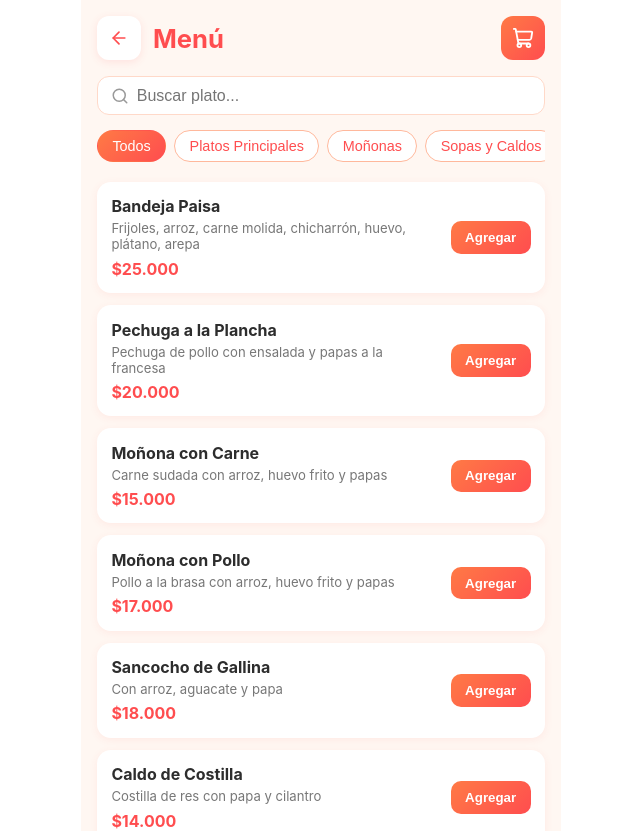
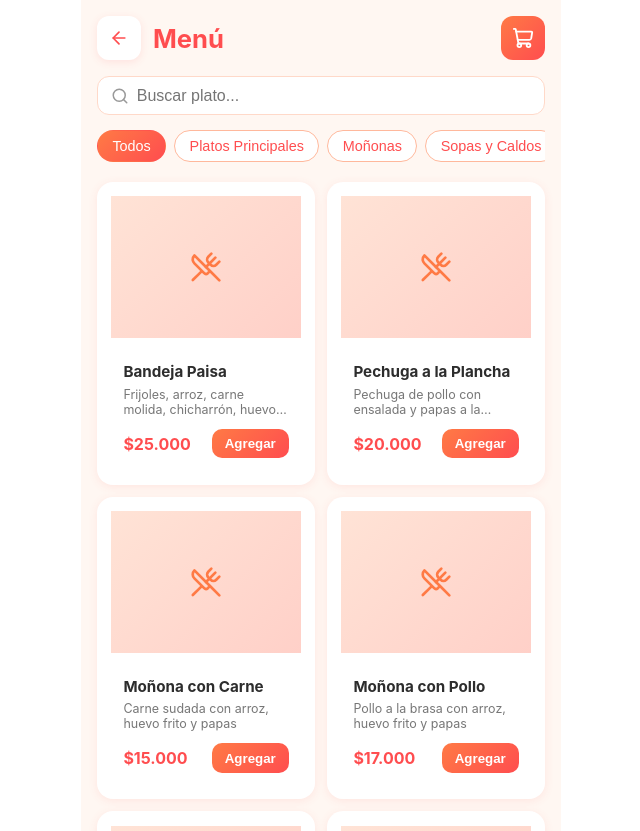
Before and after one commit to Sofia05090/GestionaTodoyPideYa, a React (Vite) app in the folder frontend/: page /menu in a window 1280 px wide. Shown: the top 831 px of the page, without its empty margins (319-959 px from the left). Built offline with nearby package versions, Linux system fonts and the light colour scheme.

Commit message:
Contador de unidades pedidas e imagen del plato

```diff
--- /dev/null
+++ b/frontend/src/componentes/cliente/menu/ImagenPlato.jsx
@@ -0,0 +1,27 @@
+// [SOLO-WEB] Imagen del plato con respaldo si no existe o no carga
+import { useState } from "react";
+import { UtensilsCrossed } from "lucide-react";
+
+function ImagenPlato({ src, alt }) {
+  const [fallo, setFallo] = useState(false);
+
+  if (!src || fallo) {
+    return (
+      <div className="imagen-plato imagen-plato--vacia">
+        <UtensilsCrossed size={32} />
+      </div>
+    );
+  }
+
+  return (
+    <img
+      className="imagen-plato"
+      src={src}
+      alt={alt}
+      loading="lazy"
+      onError={() => setFallo(true)}
+    />
+  );
+}
+
+export default ImagenPlato;
--- a/frontend/src/componentes/cliente/menu/Menu.css
+++ b/frontend/src/componentes/cliente/menu/Menu.css
@@ -139,3 +139,66 @@
 
 .menu-mensaje { padding: 2rem 0; text-align: center; color: #777; }
 .menu-mensaje--error { color: #d4380d; }
+
+.menu-lista {
+  display: grid;
+  grid-template-columns: repeat(auto-fill, minmax(160px, 1fr));
+  gap: 0.75rem;
+}
+
+.menu-tarjeta {
+  display: flex;
+  flex-direction: column;
+  overflow: hidden;
+  border-radius: 16px;
+  background: #fff;
+  box-shadow: 0 2px 10px rgba(255, 77, 79, 0.1);
+}
+
+.imagen-plato { display: block; width: 100%; aspect-ratio: 4 / 3; object-fit: cover; }
+
+.imagen-plato--vacia {
+  display: flex;
+  align-items: center;
+  justify-content: center;
+  background: linear-gradient(135deg, #ffe3d6, #ffd0c8);
+  color: #ff7a45;
+}
+
+.menu-tarjeta-cuerpo { display: flex; flex: 1; flex-direction: column; gap: 0.35rem; padding: 0.75rem; }
+.menu-tarjeta-nombre { margin: 0; font-size: 0.95rem; color: #2d2d2d; }
+
+.menu-tarjeta-descripcion {
+  margin: 0;
+  display: -webkit-box;
+  -webkit-line-clamp: 2;
+  line-clamp: 2;
+  -webkit-box-orient: vertical;
+  overflow: hidden;
+  font-size: 0.78rem;
+  color: #777;
+}
+
+.menu-tarjeta-pie {
+  display: flex;
+  align-items: center;
+  justify-content: space-between;
+  gap: 0.5rem;
+  margin-top: auto;
+  padding-top: 0.4rem;
+}
+
+.menu-tarjeta-precio { font-weight: 700; color: #ff4d4f; }
+
+.menu-boton-agregar {
+  padding: 0.45rem 0.8rem;
+  border: none;
+  border-radius: 10px;
+  background: linear-gradient(135deg, #ff7a45, #ff4d4f);
+  color: #fff;
+  font-weight: 600;
+  cursor: pointer;
+}
+
+.menu-tarjeta--agotada .imagen-plato { opacity: 0.55; filter: grayscale(1); }
+.menu-agotado { font-size: 0.8rem; font-weight: 700; color: #999; }
--- a/frontend/src/componentes/cliente/menu/Menu.jsx
+++ b/frontend/src/componentes/cliente/menu/Menu.jsx
@@ -1,4 +1,4 @@
-// [SOLO-WEB] Pantalla de menú: buscador, filtro por categoría, platos y botón del carrito
+// [SOLO-WEB] Pantalla de menú: buscador, filtro por categoría, platos en tarjetas y botón del carrito
 import { useState, useEffect } from "react";
 import { useNavigate } from "react-router-dom";
 import { ShoppingCart, Search } from "lucide-react";
@@ -6,6 +6,8 @@ import { obtenerProductos, obtenerCategorias } from "../../../servicios/menuClie
 import { formatearPrecio } from "../../../servicios/carritoServicio";
 import { useCarrito } from "../../../hooks/useCarrito";
 import BotonVolver from "../../compartido/ui/BotonVolver";
+import ContadorCantidad from "../../compartido/ui/ContadorCantidad";
+import ImagenPlato from "./ImagenPlato";
 import "./Menu.css";
 
 // Quita mayúsculas y tildes para que "monona" encuentre "Moñona"
@@ -15,7 +17,7 @@ function normalizar(texto) {
 
 function Menu() {
   const navegar = useNavigate();
-  const { items, agregar, cantidadTotal } = useCarrito();
+  const { items, agregar, cambiarCantidad, cantidadTotal } = useCarrito();
 
   const [productos, setProductos] = useState([]);
   const [categorias, setCategorias] = useState([]);
@@ -112,28 +114,40 @@ function Menu() {
 
       <div className="menu-lista">
         {productosFiltrados.map((producto) => {
-          const enCarrito = items.find((item) => item.id === producto.id);
+          const cantidad = items.find((item) => item.id === producto.id)?.cantidad ?? 0;
 
           return (
-            <article key={producto.id} className="menu-tarjeta">
-              <div className="menu-tarjeta-info">
+            <article
+              key={producto.id}
+              className={producto.disponible ? "menu-tarjeta" : "menu-tarjeta menu-tarjeta--agotada"}
+            >
+              <ImagenPlato src={producto.imagen} alt={producto.nombre} />
+
+              <div className="menu-tarjeta-cuerpo">
                 <h3 className="menu-tarjeta-nombre">{producto.nombre}</h3>
                 <p className="menu-tarjeta-descripcion">{producto.descripcion}</p>
-                <p className="menu-tarjeta-precio">{formatearPrecio(producto.precio)}</p>
-              </div>
 
+                <div className="menu-tarjeta-pie">
+                  <span className="menu-tarjeta-precio">{formatearPrecio(producto.precio)}</span>
+
+                  {!producto.disponible ? (
+                    <span className="menu-agotado">Agotado</span>
+                  ) : cantidad === 0 ? (
                     <button
                       className="menu-boton-agregar"
                       type="button"
                       onClick={() => agregar(producto)}
-                disabled={!producto.disponible}
                     >
-                {!producto.disponible
-                  ? "Agotado"
-                  : enCarrito
-                  ? `Agregar (${enCarrito.cantidad})`
-                  : "Agregar"}
+                      Agregar
                     </button>
+                  ) : (
+                    <ContadorCantidad
+                      cantidad={cantidad}
+                      alCambiar={(nueva) => cambiarCantidad(producto.id, nueva)}
+                    />
+                  )}
+                </div>
+              </div>
             </article>
           );
         })}
--- /dev/null
+++ b/frontend/src/componentes/compartido/ui/ContadorCantidad.css
@@ -0,0 +1,16 @@
+.contador { display: flex; align-items: center; gap: 0.4rem; }
+
+.contador-boton {
+  display: flex;
+  align-items: center;
+  justify-content: center;
+  width: 30px;
+  height: 30px;
+  border: none;
+  border-radius: 8px;
+  background: linear-gradient(135deg, #ff7a45, #ff4d4f);
+  color: #fff;
+  cursor: pointer;
+}
+
+.contador-valor { min-width: 1.4rem; text-align: center; font-weight: 700; color: #2d2d2d; }
--- /dev/null
+++ b/frontend/src/componentes/compartido/ui/ContadorCantidad.jsx
@@ -0,0 +1,29 @@
+// [SOLO-WEB] Contador − cantidad +
+import { Minus, Plus } from "lucide-react";
+import "./ContadorCantidad.css";
+
+function ContadorCantidad({ cantidad, alCambiar }) {
+  return (
+    <div className="contador">
+      <button
+        className="contador-boton"
+        type="button"
+        onClick={() => alCambiar(cantidad - 1)}
+        aria-label="Quitar una unidad"
+      >
+        <Minus size={16} />
+      </button>
+      <span className="contador-valor">{cantidad}</span>
+      <button
+        className="contador-boton"
+        type="button"
+        onClick={() => alCambiar(cantidad + 1)}
+        aria-label="Agregar una unidad"
+      >
+        <Plus size={16} />
+      </button>
+    </div>
+  );
+}
+
+export default ContadorCantidad;
```
Lines whose indentation alone changed are shown as unchanged.
